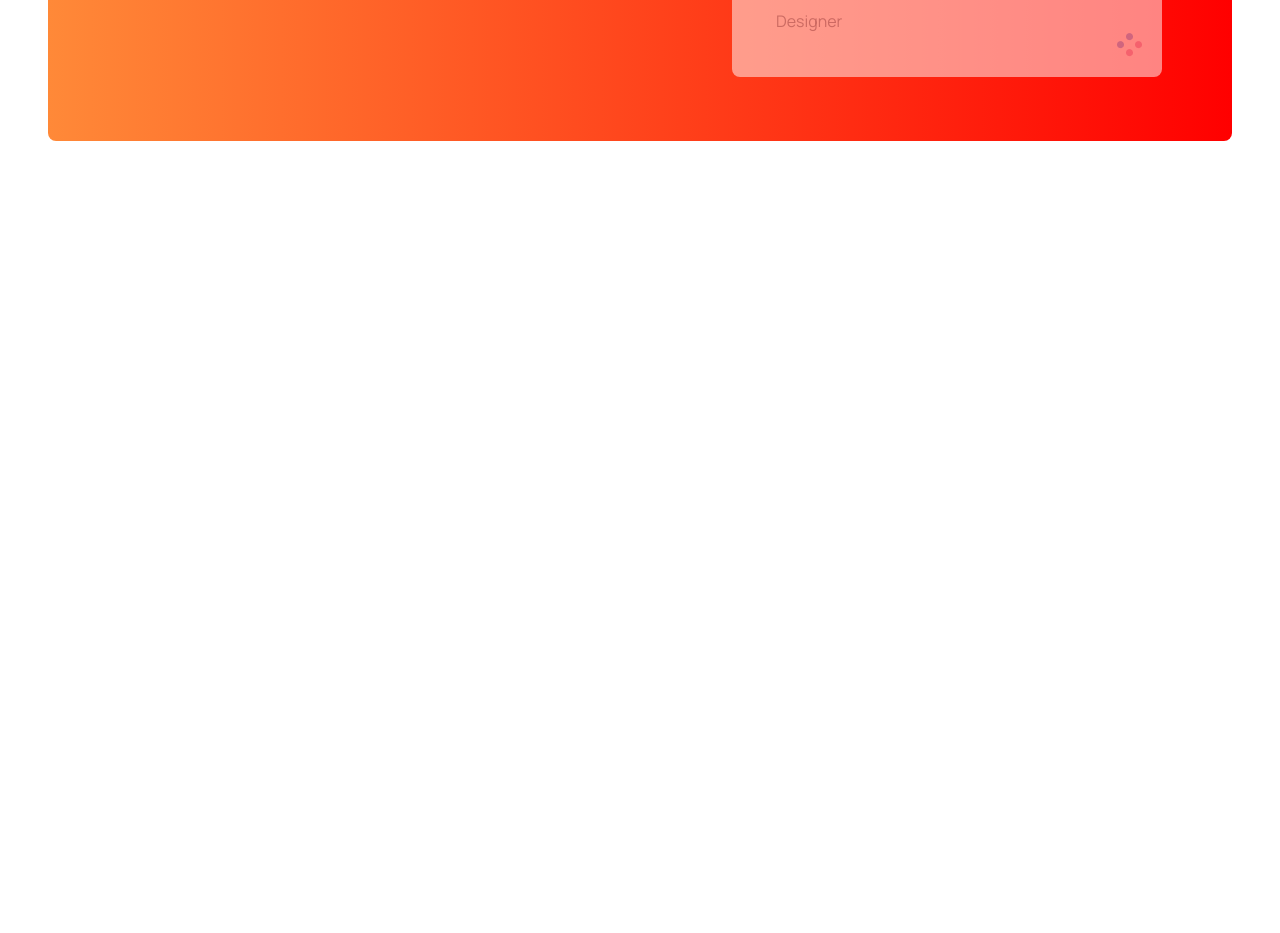
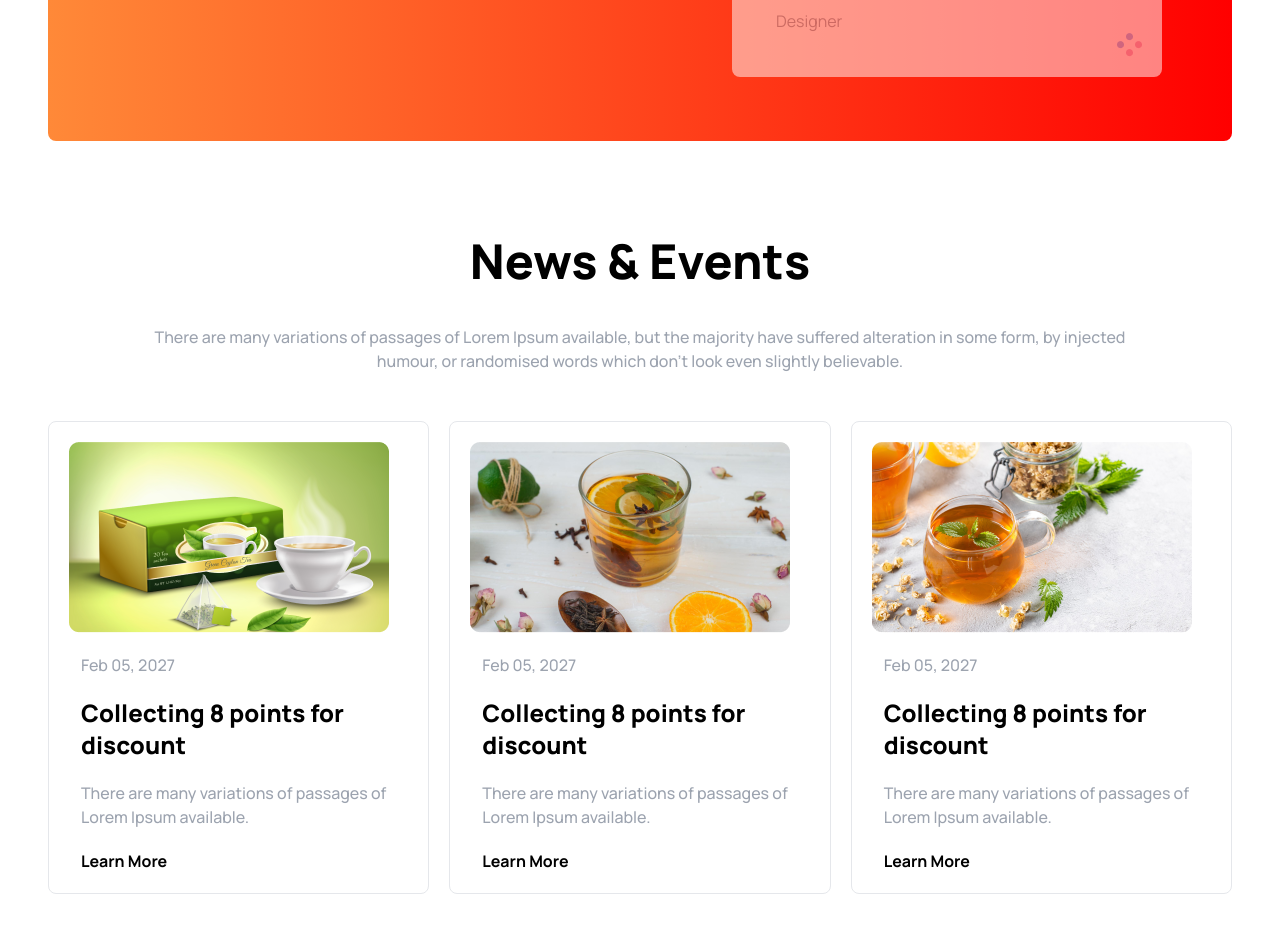
Before and after one commit to Sk-Monir/Tea-house-Tailwind, a plain HTML site: page index.html in a window 1280 px wide. Shown: the part 2394-3327 px from the top of the page. Before the commit the page ends 2631 px from the top, so only its background shows below. Drawn offline with nearby package versions, Linux system fonts and the light colour scheme.

Commit message:
News & Events Section

```diff
--- a/index.html
+++ b/index.html
@@ -131,7 +131,7 @@
         <!-- Tea Presented Section End -->
         <!-- Clients Section start  -->
          <section class="my-10 md:my-15 lg:my-24 ">
-            <div class="grid grid-cols-1 lg:grid-cols-2 gap-6  p-2 sm:p-4 md:p-8 lg:p-16 bg-gradient-to-r from-[#FF8938] to-[#FF0000] rounded-lg ">
+            <div class="grid grid-cols-1 lg:grid-cols-2 gap-6  p-2 sm:p-4 md:p-8 lg:p-16 bg-gradient-to-b md:bg-gradient-to-r from-[#FF8938] to-[#FF0000] rounded-lg ">
                 <!-- text -->
                 <div class="flex items-center bg-[url(./images/bg_cup.png)] bg-no-repeat bg-center ">
                     <div>
@@ -173,6 +173,41 @@
             </div>
          </section>
         <!-- Clients Section End  -->
+        <!-- News & Events Section Start -->
+         <section class="my-10 md:my-15 lg:my-24 ">
+            <!-- section title start -->
+            <h2 class="text-2xl md:text-3xl lg:text-5xl font-extrabold mb-2 md:mb-5 lg:mb-10 text-center">News & Events</h2>
+            <p class="text-xs md:text-sm lg:text-base font-medium text-gray-400 md:w-10/12 lg-w-8/12 mx-auto text-center">There are many variations of passages of Lorem Ipsum available, but the majority have suffered alteration in some form, by injected humour, or randomised words which don't look even slightly believable.  </p>
+            <!-- section title end -->
+             <!-- even start -->
+             <div class="grid grid-cols-1 md:grid-cols-2 lg:grid-cols-3 gap-2 md:gap-4 lg:gap-5 mt-4 md:mt-6 lg:mt-12">
+                <div class="card p-5 border rounded-lg space-y-2 md:space-x-3 lg:space-y-5">
+                    <img src="images/news-1.png" alt="">
+                    <p class="text-xs md:text-sm lg:text-base font-medium text-gray-400">Feb 05, 2027</p>
+                    <h2 class="text-base md:text-xl lg:text-2xl font-extrabold">Collecting 8 points for discount</h2>
+                    <p class="text-xs md:text-sm lg:text-base font-medium text-gray-400">There are many variations of passages of Lorem Ipsum available.</p>
+                    <div><a class="text-xs md:text-sm lg:text-base font-bold hover:text-[#FF0000] transition-all duration-200  ease-linear" href="#">Learn More</a></div>
+                </div>
+                <div class="card p-5 border rounded-lg space-y-2 md:space-x-3 lg:space-y-5">
+                    <img src="images/news-2.png" alt="">
+                    <p class="text-xs md:text-sm lg:text-base font-medium text-gray-400">Feb 05, 2027</p>
+                    <h2 class="text-base md:text-xl lg:text-2xl font-extrabold">Collecting 8 points for discount</h2>
+                    <p class="text-xs md:text-sm lg:text-base font-medium text-gray-400">There are many variations of passages of Lorem Ipsum available.</p>
+                    <div><a class="text-xs md:text-sm lg:text-base font-bold hover:text-[#FF0000] transition-all duration-200  ease-linear " href="#">Learn More</a></div>
+                </div>
+                <div class="card p-5 border rounded-lg space-y-2 md:space-x-3 lg:space-y-5">
+                    <img src="images/news-3.png" alt="">
+                    <p class="text-xs md:text-sm lg:text-base font-medium text-gray-400">Feb 05, 2027</p>
+                    <h2 class="text-base md:text-xl lg:text-2xl font-extrabold">Collecting 8 points for discount</h2>
+                    <p class="text-xs md:text-sm lg:text-base font-medium text-gray-400">There are many variations of passages of Lorem Ipsum available.</p>
+                    <div><a class="text-xs md:text-sm lg:text-base font-bold hover:text-[#FF0000] transition-all duration-200  ease-linear"href="#">Learn More</a></div>
+                </div>
+             </div>
+
+            <!-- event end -->
+         </section>
+
+        <!-- News & Events Section end  -->
     </main>
     <!-- main section end -->
     <!-- footer section start -->
```
